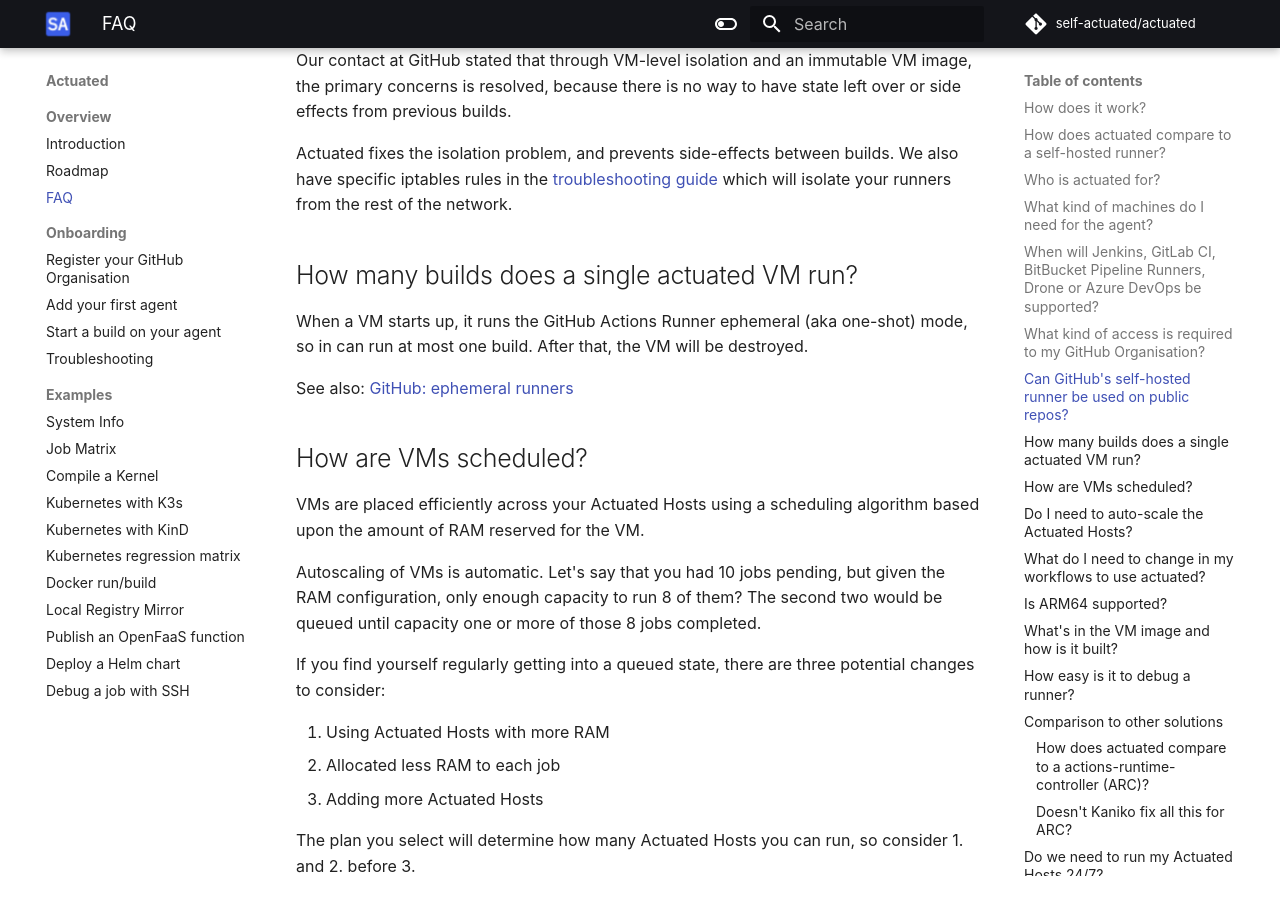
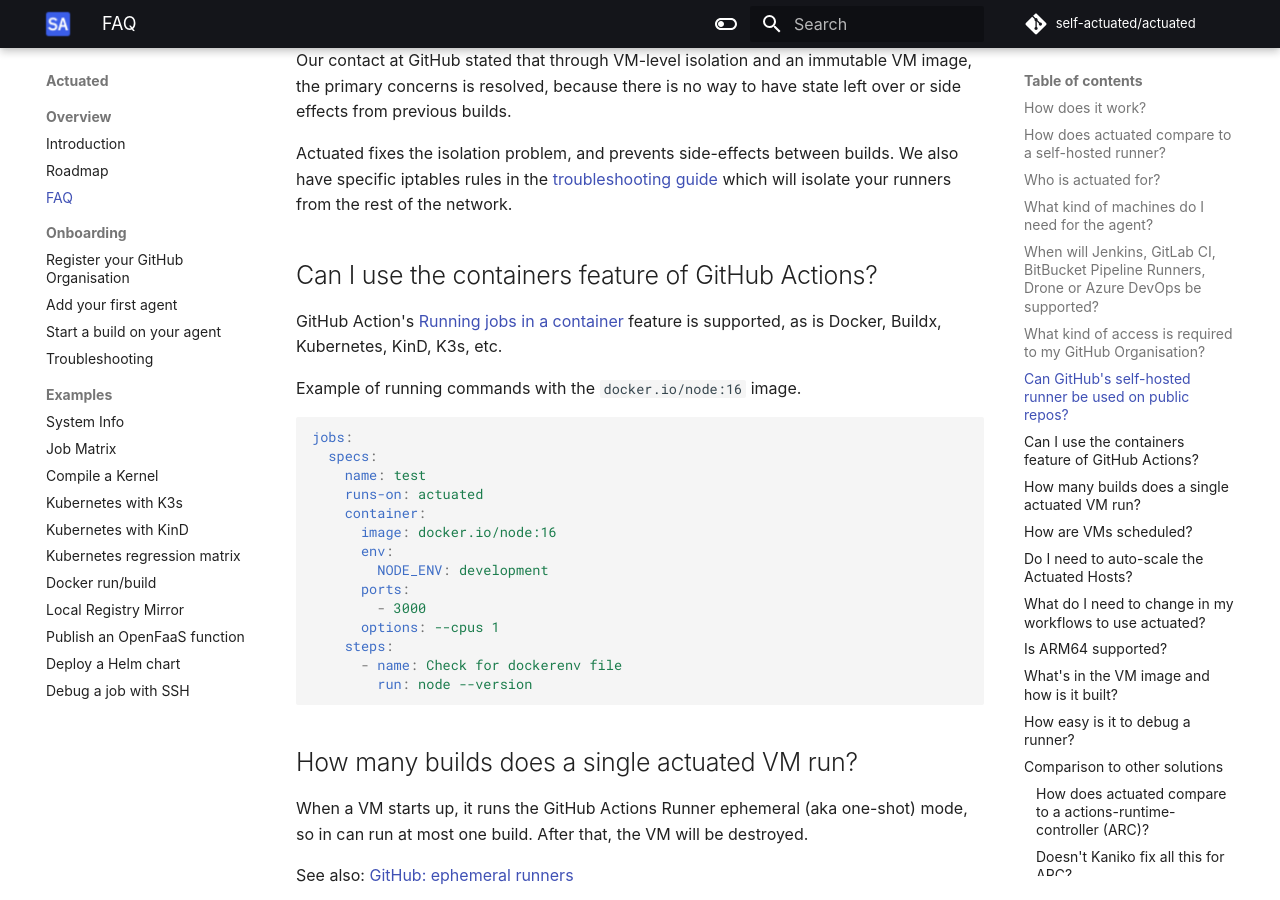
Before and after one commit to welteki/docs.actuated.dev, an MkDocs documentation site: the page built from docs/faq.md, in a window 1280 px wide and 900 px high, scrolled down 3283 px. Built offline with MkDocs 1.6.1 and Material for MkDocs 9.7.7, drawn with Linux system fonts in a browser that asks for light colours; some web fonts are replaced.

Commit message:
Add example with containers feature of GHA
Signed-off-by: Alex Ellis (OpenFaaS Ltd) <alexellis2@gmail.com>

````diff
--- a/docs/faq.md
+++ b/docs/faq.md
@@ -80,6 +80,30 @@
 Our contact at GitHub stated that through VM-level isolation and an immutable VM image, the primary concerns is resolved, because there is no way to have state left over or side effects from previous builds.
 
 Actuated fixes the isolation problem, and prevents side-effects between builds. We also have specific iptables rules in the [troubleshooting guide](/troubleshooting) which will isolate your runners from the rest of the network.
+
+## Can I use the containers feature of GitHub Actions?
+
+GitHub Action's [Running jobs in a container](https://docs.github.com/en/actions/using-jobs/running-jobs-in-a-container) feature is supported, as is Docker, Buildx, Kubernetes, KinD, K3s, etc.
+
+Example of running commands with the `docker.io/node:16` image.
+
+```yaml
+
+jobs:
+  specs:
+    name: test
+    runs-on: actuated
+    container:
+      image: docker.io/node:16
+      env:
+        NODE_ENV: development
+      ports:
+        - 3000
+      options: --cpus 1
+    steps:
+      - name: Check for dockerenv file
+        run: node --version
+```
 
 ## How many builds does a single actuated VM run?
 
````
